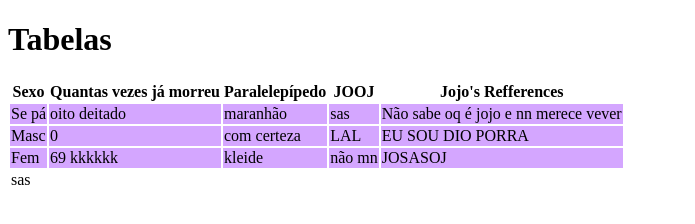
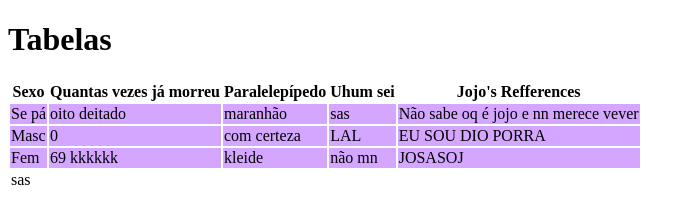
Before and after one commit to P4nte/aula-tabela, a plain HTML site: page index.html in a window 1280 px wide. Shown: the whole page, without its empty margins (0-695 px from the left). Drawn offline with Linux system fonts and the light colour scheme.

Commit message:
mudançinhas

```diff
--- a/index.html
+++ b/index.html
@@ -22,7 +22,7 @@
                 <th>Sexo</th>
                 <th>Quantas vezes já morreu</th>
                 <th>Paralelepípedo</th>
-                <th>JOOJ</th>
+                <th>Uhum sei</th>
                 <th>Jojo's Refferences</th>
             </tr>
 
```
